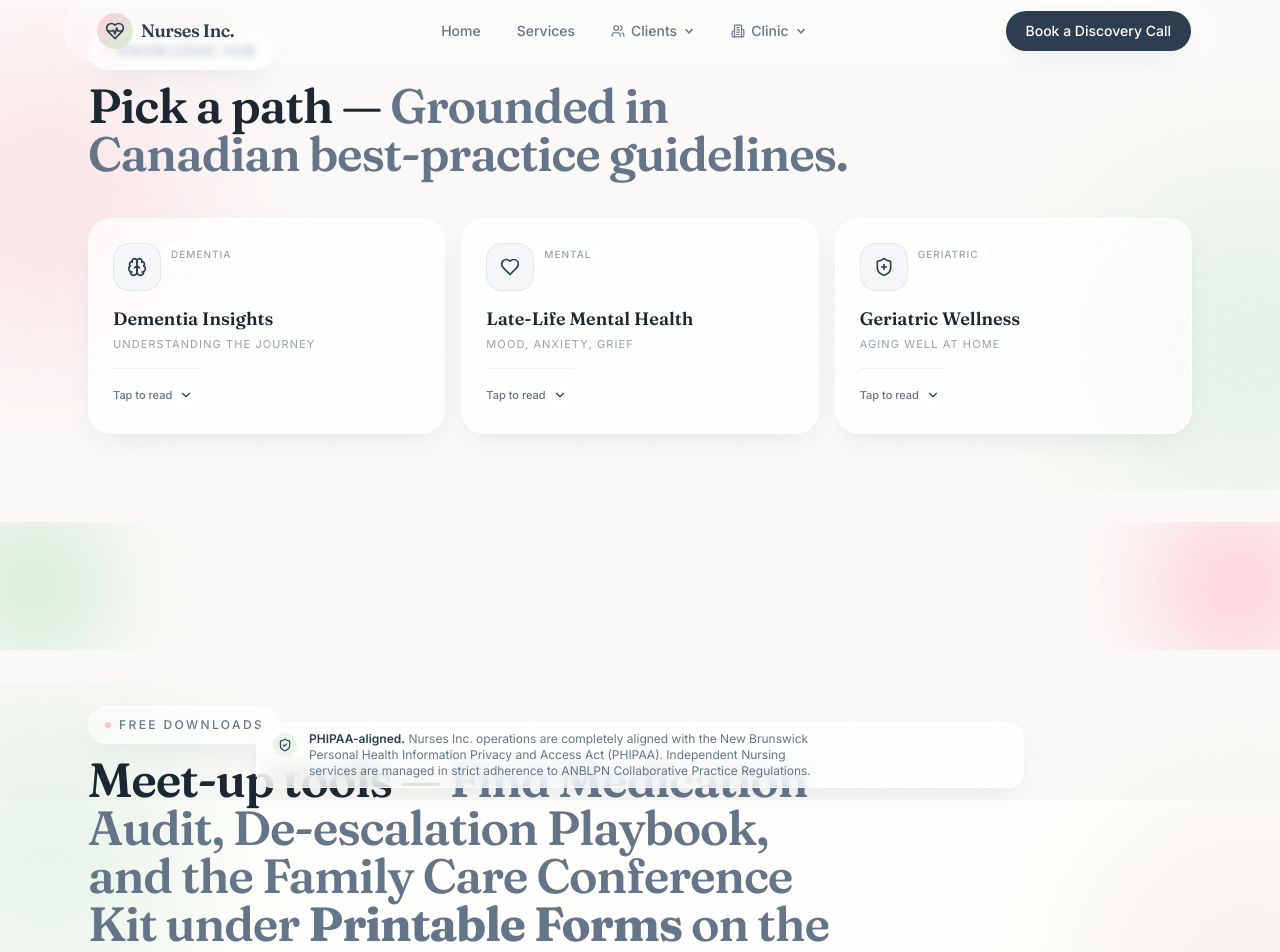
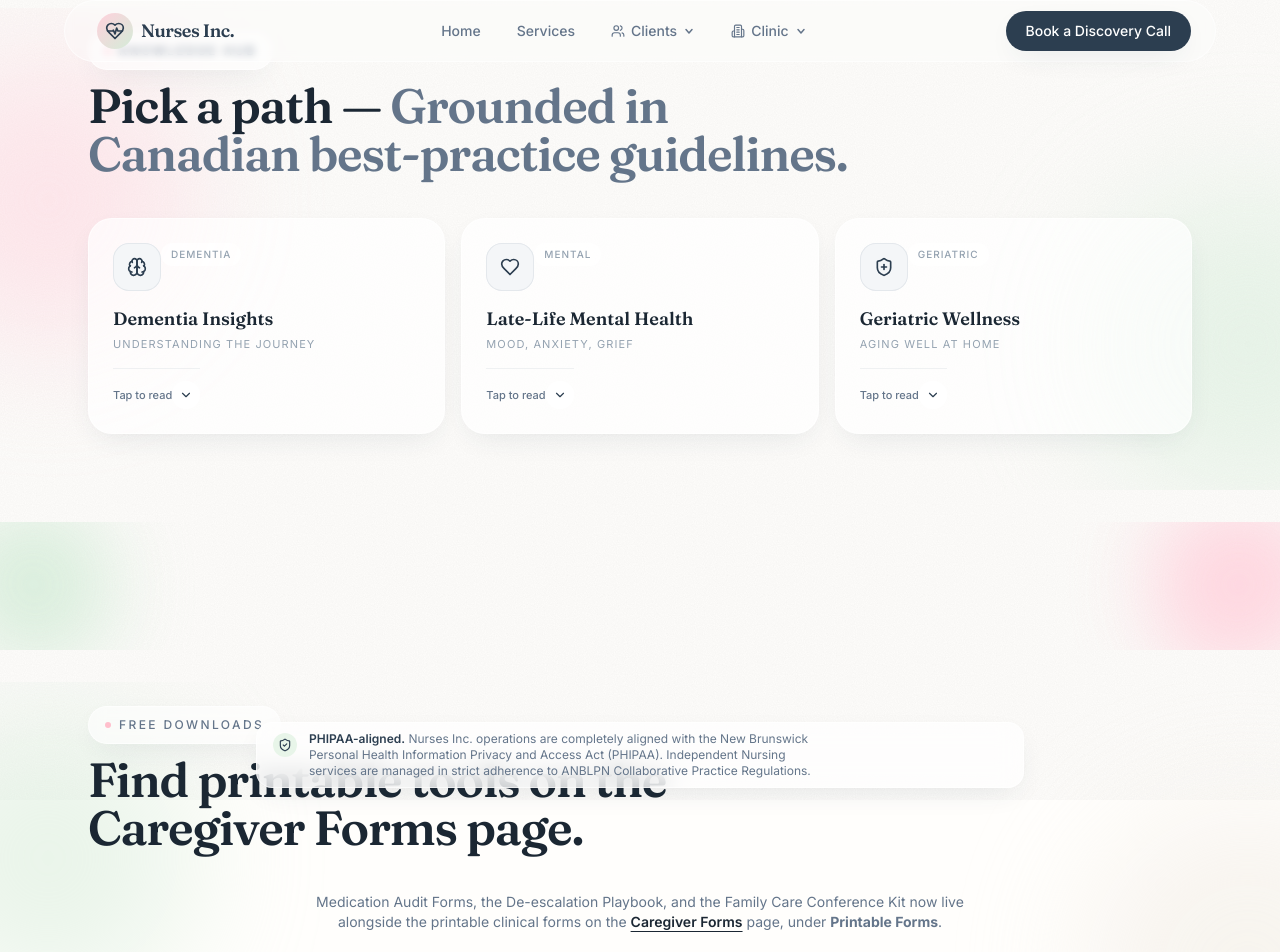
Before and after one commit to hamaouic/nursesinc, a React (Vite) app: page /knowledge in a window 1280 px wide. Shown: the top 952 px of the page. Built offline with nearby package versions, Linux system fonts and the light colour scheme.

Commit message:
Simplify Knowledge page free downloads section title

```diff
--- a/src/pages/Knowledge.tsx
+++ b/src/pages/Knowledge.tsx
@@ -45,22 +45,20 @@ export default function Knowledge() {
         />
         <Section
           eyebrow="Free downloads"
-          title={
-            <>
-              Meet-up tools —{' '}
-              <span className="text-ink-400">
-                Find Medication Audit, De-escalation Playbook, and the Family
-                Care Conference Kit under <strong>Printable Forms</strong> on
-                the <a href="/forms" className="underline underline-offset-4">Caregiver Forms</a> page.
-              </span>
-            </>
-          }
+          title={<>Find printable tools on the Caregiver Forms page.</>}
           description=""
         >
           <p className="mx-auto max-w-2xl text-center text-sm text-ink-400">
-            The three printable resource bundles previously shown here now live
-            alongside the printable clinical forms, so every tool you need is
-            in one place. They remain free to preview, print, and download.
+            Medication Audit Forms, the De-escalation Playbook, and the Family
+            Care Conference Kit now live alongside the printable clinical
+            forms on the{' '}
+            <a
+              href="/forms"
+              className="font-semibold text-ink-700 underline underline-offset-4 hover:text-blush-500"
+            >
+              Caregiver Forms
+            </a>{' '}
+            page, under <strong>Printable Forms</strong>.
           </p>
         </Section>
       </div>
```
